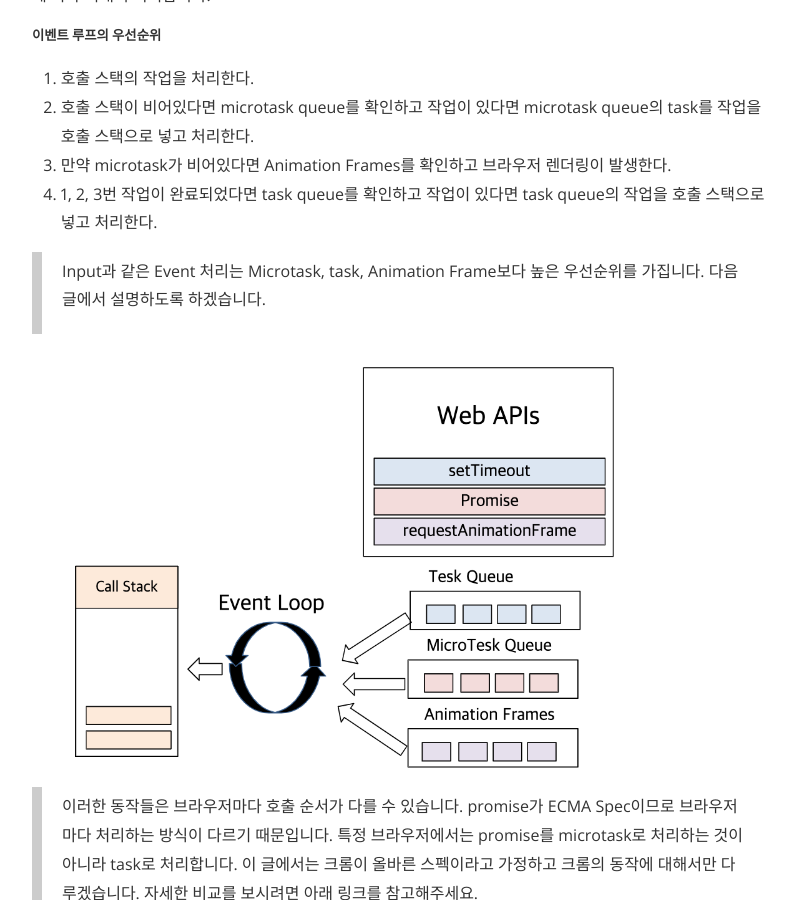
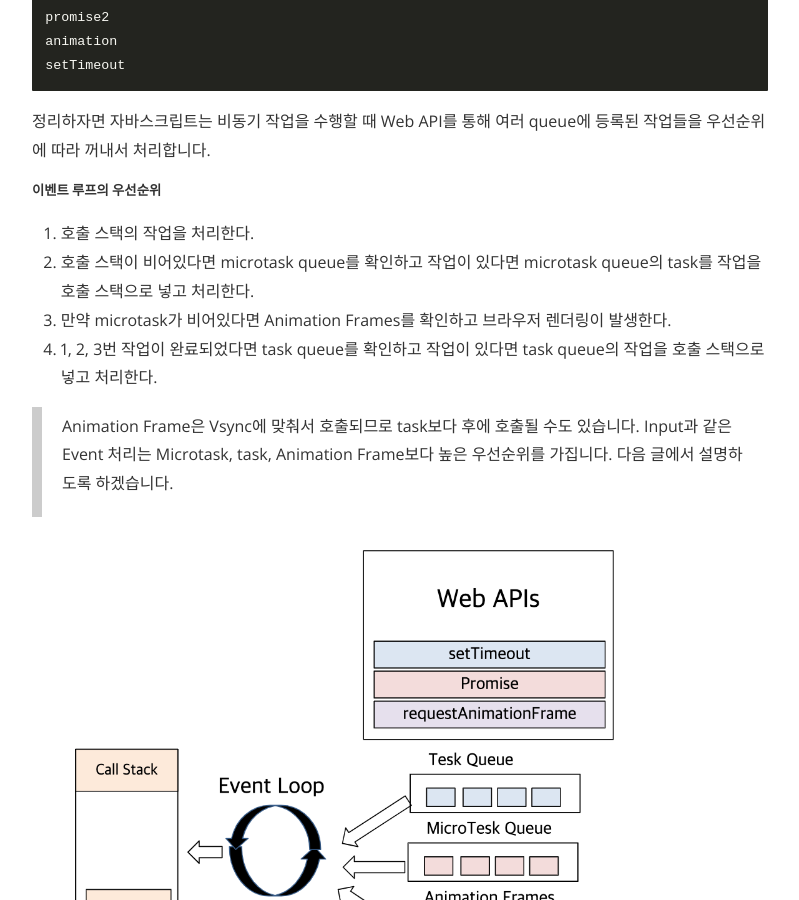
Before and after one commit to iamsjy17/iamsjy17.github.io, a Jekyll site: the page built from _posts/2019-07-20-how-to-works-js.markdown, in a window 1280 px wide and 900 px high, scrolled down 9097 px. Shown: the whole window, without its empty margins (240-1039 px from the left). Built offline with Jekyll 4.4.1, drawn with Linux system fonts in a browser that asks for light colours; nearby versions of some CDN libraries; some web fonts are replaced; comment, search, counter and statistics services are not loaded; some of the changed text lies outside the part shown.

Commit message:
[수정] 콜스택과 이벤트 루프

````diff
--- a/_posts/2019-07-20-how-to-works-js.markdown
+++ b/_posts/2019-07-20-how-to-works-js.markdown
@@ -60,13 +60,15 @@
 
 > 호출 스택: 현재 프로그램 상에서 어디에 있는지를 기록하는 자료 구조
 
+
+
 #### 단일 호출 스택(single-thread)의 단점
 
 브라우저에서 호출 스택에 실행할 함수가 쌓여있는 동안은 다른 일을 할 수 없습니다. 이 상태를 `blocked`라 합니다. 이 상태에서 브라우저는 렌더링을 할 수도 없고, 다른 코드를 실행할 수도 없습니다.
 
-> 브라우저 자체가 동작을 하지 않음.
-> 매끄러운 화면 UI를 제공하지 못하게 됨.
-> 프로그램 동작 중에 이러한 현상은 사용자 경험을 완전히 망가뜨리는 일이다.
+- 브라우저 자체가 동작을 하지 않음.
+- 매끄러운 화면 UI를 제공하지 못하게 됨.
+- 프로그램 동작 중에 이러한 현상은 사용자 경험을 완전히 망가뜨리는 일이다.
 
 ```js
 var count = 0;
@@ -91,9 +103,12 @@
 
 > 12540개는 정확한 숫자가 아니라 제 환경에서 테스트 1회 했을 때의 결과입니다. 대충 큰 숫자라고 여기시면 될 것 같습니다.
 
+
 이러한 문제를 해결하기 위해 이벤트 루프를 통한 동시성 확보를 해야 합니다.
 
 > 적절하게 task를 쪼개서 비동기 호출을 하고, 또 중간중간 렌더링등 UI 갱신이 이루어질 수 있도록 호출 스택이 빈 상태가 되도록 해주어야 한다.
+
+
 
 #### 이벤트 루프
 
@@ -103,7 +118,7 @@
 
 이러한 반복을 이벤트 루프에서는 `tick`이라고 합니다.
 
-##### task queue
+-  task queue
 
 MDN에서 Event Loop을 보면 다음과 같이 간이 코드가 나옵니다.
 task queue는 message를 기다리고 message가 들어오면 task queue에 추가합니다.
@@ -114,7 +129,7 @@
 }
 ```
 
-##### event loop
+-  event loop
 
 그리고 이벤트 루프는 가장 오래된 메시지부터 시작해서 메시지를 처리합니다.
 메시지를 처리한다는 것은 함수를 실행해서 호출 스택에 올린다는 뜻입니다.
@@ -133,13 +148,18 @@
 
 실제 실행 자체는 호출 스택에 올라가서 수행이 되므로 Run-to-completion 으로 동작합니다.
 
+
 > Run-to-completion : Each message is processed completely before any other message is processed.
+
+
 
 ### 5. Task Queue vs Microtask Queue Animation vs Animation Frames
 
 앞에 까지는 모든 비동기 동작이 Task Queue에 쌓이는 것처럼 설명을 했는데, 실제로는 여러 Queue가 존재합니다.
 
 ES6에 들어오면서 새로운 컨셉인 `Microtask Queue`가 도입되었습니다. Microtask Queue는 Task Queue와 동일한 계층에 존재하고 프로미스의 비동기 호출 시 Microtask Queue에 쌓이게 됩니다.
+
+
 
 #### 1) Microtask Queue vs Task Queue
 
@@ -220,6 +240,8 @@
 //5. Stack의 모든 Task 실행완료
 ```
 
+
+
 #### 2) Microtask Queue vs Task Queue vs Animation Frames
 
 Microtask 외에도 Queue는 또 있습니다. 바로 requestAnimationFrame에 의해 등록되는 `Animation Frames`입니다.
@@ -271,6 +293,8 @@
 
 정리하자면 자바스크립트는 비동기 작업을 수행할 때 Web API를 통해 여러 queue에 등록된 작업들을 우선순위에 따라 꺼내서 처리합니다.
 
+
+
 ##### 이벤트 루프의 우선순위
 
 1. 호출 스택의 작업을 처리한다.
@@ -278,6 +302,7 @@
 3. 만약 microtask가 비어있다면 Animation Frames를 확인하고 브라우저 렌더링이 발생한다.
 4. 1, 2, 3번 작업이 완료되었다면 task queue를 확인하고 작업이 있다면 task queue의 작업을 호출 스택으로 넣고 처리한다.
 
+> Animation Frame은 Vsync에 맞춰서 호출되므로 task보다 후에 호출될 수도 있습니다.
 > Input과 같은 Event 처리는 Microtask, task, Animation Frame보다 높은 우선순위를 가집니다. 다음 글에서 설명하도록 하겠습니다.
 
 ![Alt Event Loop](/assets/img/howtoworksjs/eventloop3.png)
@@ -288,6 +313,8 @@
 > 이 글에서는 크롬이 올바른 스펙이라고 가정하고 크롬의 동작에 대해서만 다루겠습니다.
 > 자세한 비교를 보시려면 아래 링크를 참고해주세요.
 > https://jakearchibald.com/2015/tasks-microtasks-queues-and-schedules/
+
+
 
 ## 참고
 
````
Also changed, not shown: other parts of _posts/2019-07-20-how-to-works-js.markdown (+10 -0 lines).
